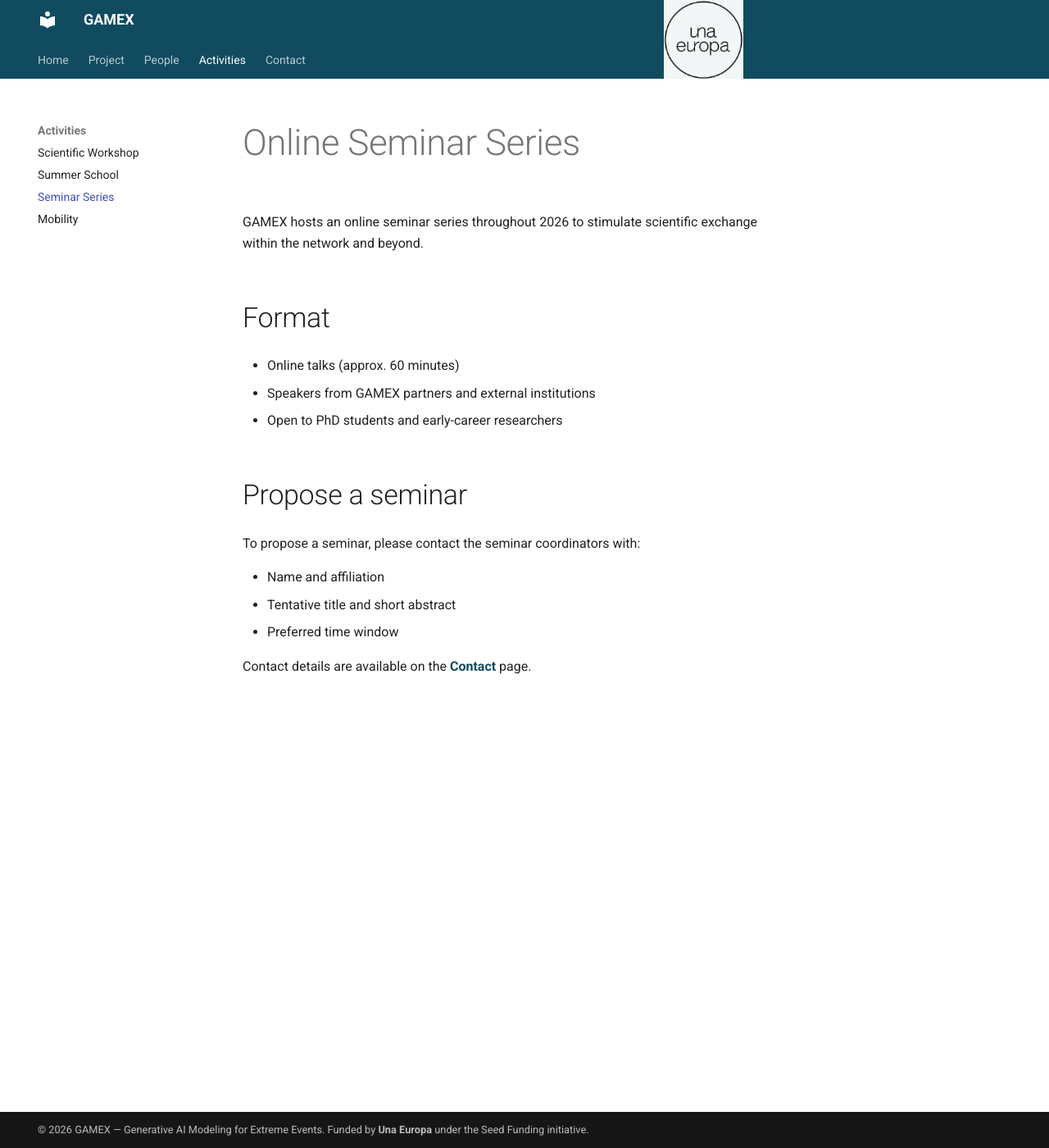
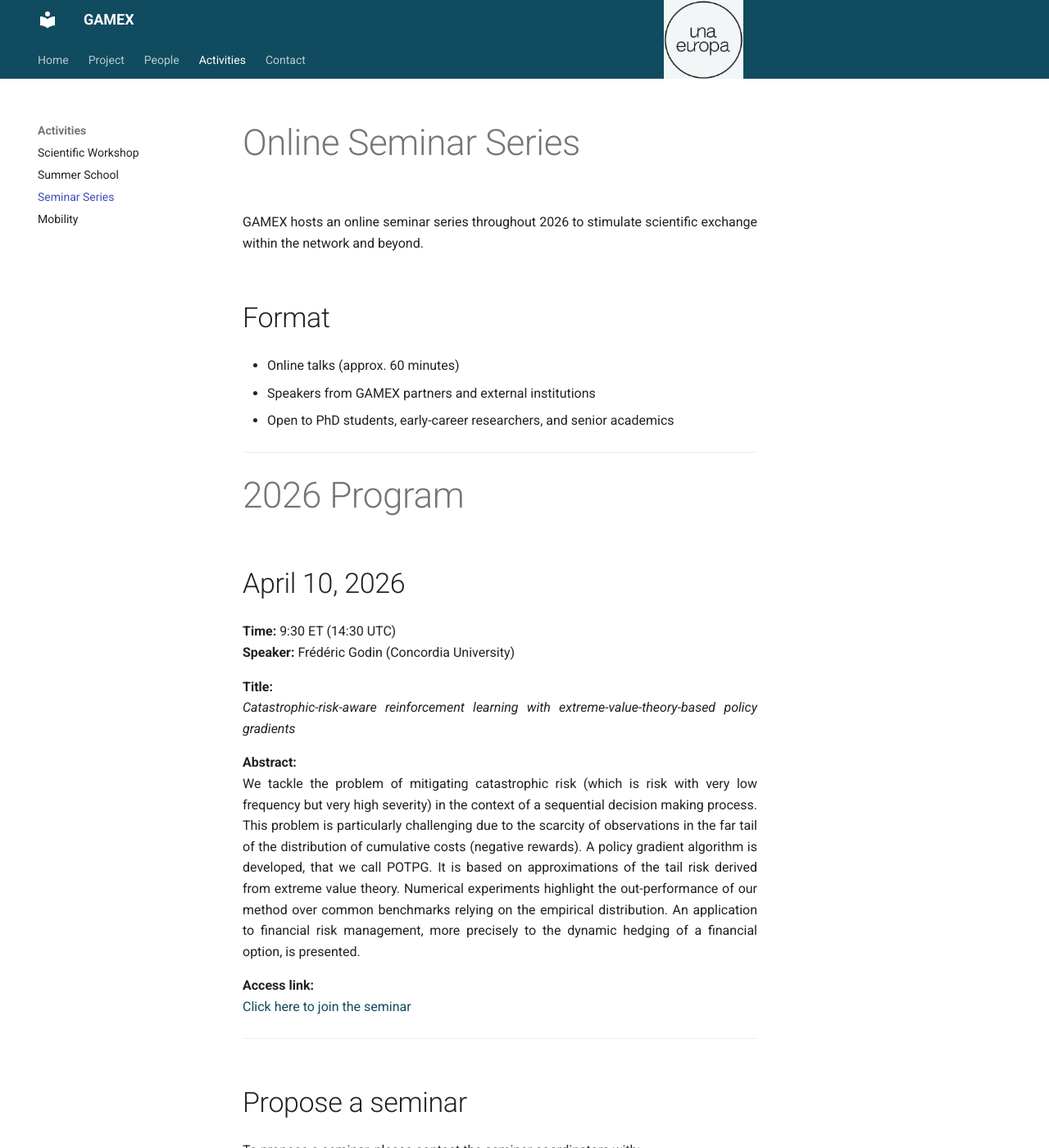
Before and after one commit to gamex-network/gamex-network.github.io, an MkDocs documentation site: the page built from docs/seminars.md, in a window 1280 px wide and 1400 px high. Shown: the whole window at 82% size. Built offline with MkDocs 1.6.1 and Material for MkDocs 9.7.7, drawn with Linux system fonts in a browser that asks for light colours.

Commit message:
Update seminars.md

```diff
--- a/docs/seminars.md
+++ b/docs/seminars.md
@@ -5,9 +5,29 @@ GAMEX hosts an online seminar series throughout 2026 to stimulate scientific exc
 ## Format
 - Online talks (approx. 60 minutes)
 - Speakers from GAMEX partners and external institutions
-- Open to PhD students and early-career researchers
+- Open to PhD students, early-career researchers, and senior academics
+
+---
+
+# 2026 Program
+
+## April 10, 2026
+**Time:** 9:30 ET (14:30 UTC)
+**Speaker:** Frédéric Godin (Concordia University)
+
+**Title:**
+*Catastrophic-risk-aware reinforcement learning with extreme-value-theory-based policy gradients*
+
+**Abstract:**
+We tackle the problem of mitigating catastrophic risk (which is risk with very low frequency but very high severity) in the context of a sequential decision making process. This problem is particularly challenging due to the scarcity of observations in the far tail of the distribution of cumulative costs (negative rewards). A policy gradient algorithm is developed, that we call POTPG. It is based on approximations of the tail risk derived from extreme value theory. Numerical experiments highlight the out-performance of our method over common benchmarks relying on the empirical distribution. An application to financial risk management, more precisely to the dynamic hedging of a financial option, is presented.
+
+**Access link:**
+[Click here to join the seminar](https://uofglasgow.zoom.us/j/81636158035?pwd=xWBA0kEhExCXHcFjhVPULqcb1dtFke.1)
+
+---
 
 ## Propose a seminar
+
 To propose a seminar, please contact the seminar coordinators with:
 
 - Name and affiliation
```
